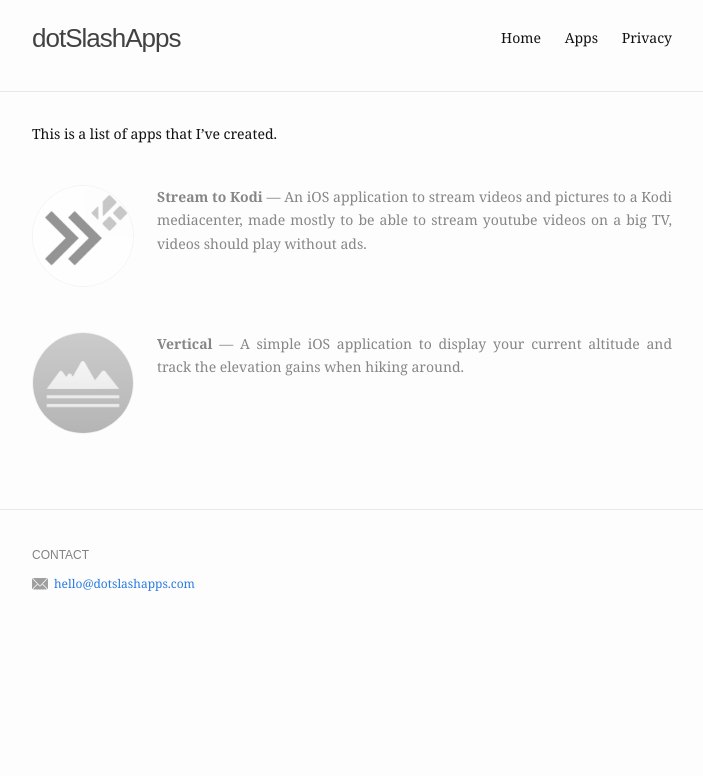
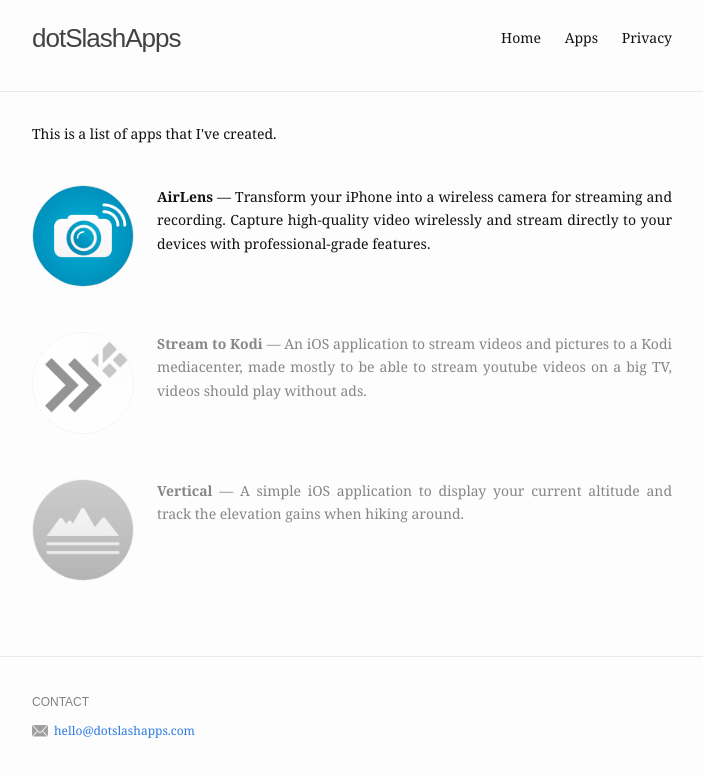
Before and after one commit to dotslashapps/dotslashapps.github.io, a plain HTML site: page apps/index.html in a window 1280 px wide. Shown: the whole page, without its empty margins (288-991 px from the left). Drawn offline with Linux system fonts and the light colour scheme.

Commit message:
Update index.html

```diff
--- a/apps/index.html
+++ b/apps/index.html
@@ -4,15 +4,12 @@
     <meta charset="utf-8"/>
     <meta name="viewport" content="width=device-width initial-scale=1" />
     <meta http-equiv="X-UA-Compatible" content="IE=edge"/>
-
     <title>dotSlashApps</title>
     <meta name="title" content="dotSlashApps"/>
     <meta name="description" content="dotSlashApps, an independent developer from Italy."/>
-
     <link rel="stylesheet" href="/assets/css/main.css"/>
     <link rel="canonical" href="/"/>
     <link rel="shortcut icon" href="/favicon.ico" type="image/x-icon"/>
-
     <style>
       /* Grayed out style for built apps */
       .built {
@@ -20,17 +17,19 @@
         opacity: 0.5;
         pointer-events: none; /* Optional: disables clicking on the links */
       }
+
+      /* Active app styling - normal appearance but not grayed out */
+      .active {
+        /* No special styling - just remains at normal opacity and color */
+      }
     </style>
   </head>
-
   <body>
     <header class="site-header">
       <div class="wrapper">
         <h1 class="site-title">dotSlashApps</h1>
-
         <nav class="site-nav">
           <a href="#" class="menu-icon"></a>
-
           <div class="menu">
             <a class="page-link" href="/">Home</a>
             <a class="page-link" href="/apps">Apps</a>
@@ -39,14 +38,28 @@
         </nav>
       </div>
     </header>
-
     <div class="page-content">
       <div class="wrapper">
         <div class="work">
-          <p>This is a list of apps that I’ve created.
+          <p>This is a list of apps that I've created.
             <br /><br />
           </p>
 
+          <!-- AirLens - Active App -->
+          <div class="work-item active">
+            <div class="work-bubble">
+              <a href="https://apps.apple.com/it/app/airlens/id6743875293">
+                <img src="/assets/img/apps/airlens.png" alt="AirLens" />
+              </a>
+            </div>
+            <span class="work-text">
+              <strong>AirLens</strong>
+              &mdash;
+              Transform your iPhone into a wireless camera for streaming and recording. Capture high-quality video wirelessly and stream directly to your devices with professional-grade features.
+            </span>
+          </div>
+
+          <!-- Stream to Kodi - Built App -->
           <div class="work-item built">
             <div class="work-bubble">
               <a href="https://apps.apple.com/us/app/stream-to-kodi/id1217123212?itsct=apps_box&itscg=30200">
@@ -60,6 +73,7 @@
             </span>
           </div>
 
+          <!-- Vertical - Built App -->
           <div class="work-item built">
             <div class="work-bubble">
               <a href="https://apps.apple.com/us/app/vertical-track-your-altitude/id1531935610?itsct=apps_box&itscg=30200">
@@ -72,17 +86,14 @@
               A simple iOS application to display your current altitude and track the elevation gains when hiking around.
             </span>
           </div>
-
         </div>
       </div>
     </div>
-
     <footer class="site-footer">
       <div class="wrapper">
         <div class="footer-col-wrapper">
           <div class="footer-col footer-col-1">
             <h4>CONTACT</h4>
-
             <div class="social-links">
               <div class="social-link contact-links">
                 <img src="/assets/img/icons/email.png" alt="email" />
@@ -95,7 +106,6 @@
         </div>
       </div>
     </footer>
-
     <script type="text/javascript" src="/assets/js/vendor/cash-4.1.5.min.js"></script>
     <script type="text/javascript" src="/assets/js/site.js"></script>
   </body>
```
